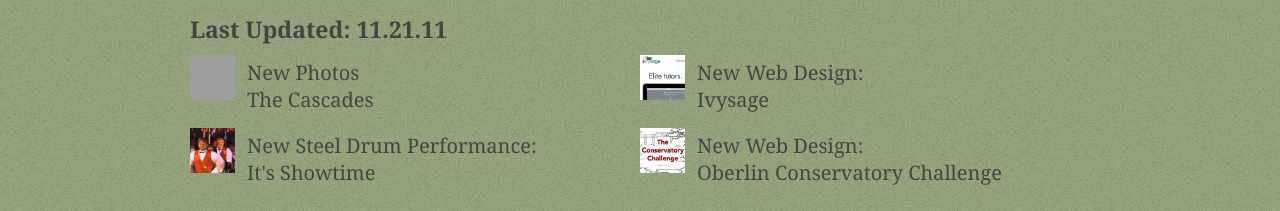
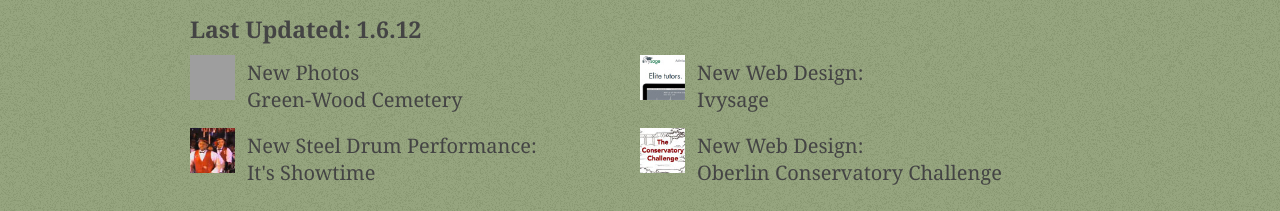
Before and after one commit to mgeraci/portfolio, a PHP site: page / in a window 1280 px wide. Shown: the part 772-983 px from the top of the page. Run offline with PHP 8.4, Linux system fonts and the light colour scheme; some web fonts are replaced; grey boxes are pictures that could not be loaded.

Commit message:
updated index for new photos

```diff
--- a/index.php
+++ b/index.php
@@ -57,10 +57,10 @@
     </div>
     <div id="indexBottom" class="wrapOut">
       <div class="wrapIn">
-        <h1>Last Updated: 11.21.11</h1>
+        <h1>Last Updated: 1.6.12</h1>
         <?php
           $recent = array(
-            array('/photography/blog', '/media/photography/blog/thumbs/4158.jpg', "New Photos<br>The Cascades", ''),
+            array('/photography/blog', '/media/photography/blog/thumbs/4529.jpg', "New Photos<br>Green-Wood Cemetery", ''),
             array('/web/ivysage', '/images/recent_thumbs/ivysage.jpg', "New Web Design:<br>Ivysage", ''),
             array('http://vimeo.com/28989090', '/images/recent_thumbs/showtime.jpg', "New Steel Drum Performance:<br>It's Showtime", 'new-window'),
             array('/web/conservatoryChallenge', '/images/recent_thumbs/con_challenge.jpg', "New Web Design:<br>Oberlin Conservatory Challenge", '')
```
